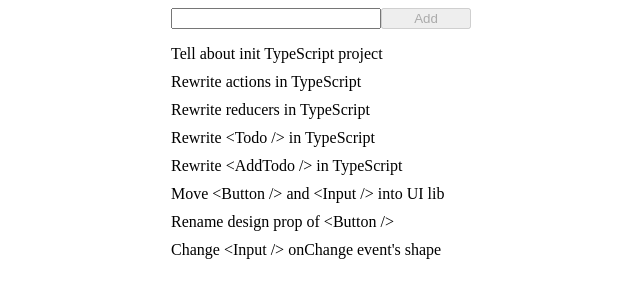
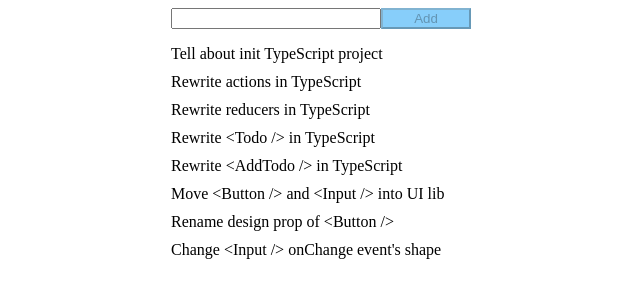
Before and after one commit to varkadov/todo-app, a React (Create React App) app: page / in a window 1280 px wide. Shown: the top 300 px of the page, without its empty margins (319-959 px from the left). Built offline with nearby package versions, Linux system fonts and the light colour scheme.

Commit message:
Add color prop to the <Button />

```diff
--- a/src/components/add-todo/add-todo.tsx
+++ b/src/components/add-todo/add-todo.tsx
@@ -29,6 +29,7 @@ export default class AddTodo extends React.PureComponent<Props, State> {
                 </div>
                 <div className='col_2'>
                     <Button
+                        color='blue'
                         fullWidth
                         disabled={!value}>
                         Add
--- a/src/components/ui/button/button.css
+++ b/src/components/ui/button/button.css
@@ -2,3 +2,11 @@
     box-sizing: border-box;
     width: 100%;
 }
+
+.button_red {
+    background-color: lightcoral;
+}
+
+.button_blue {
+    background-color: lightskyblue;
+}
--- a/src/components/ui/button/button.tsx
+++ b/src/components/ui/button/button.tsx
@@ -2,13 +2,14 @@ import React from 'react'
 import './button.css';
 
 interface Props extends React.ButtonHTMLAttributes<HTMLButtonElement> {
+    color: 'blue' | 'red';
     fullWidth?: boolean;
 }
 
 export default class Button extends React.Component<Props> {
     render() {
-        const { fullWidth, ...props } = this.props;
-        const className = fullWidth ? 'button_fullwidth' : '';
+        const { color, fullWidth, ...props } = this.props;
+        const className = `button_${color} ` + (fullWidth ? 'button_fullwidth' : '');
 
         return (
             <button
```
